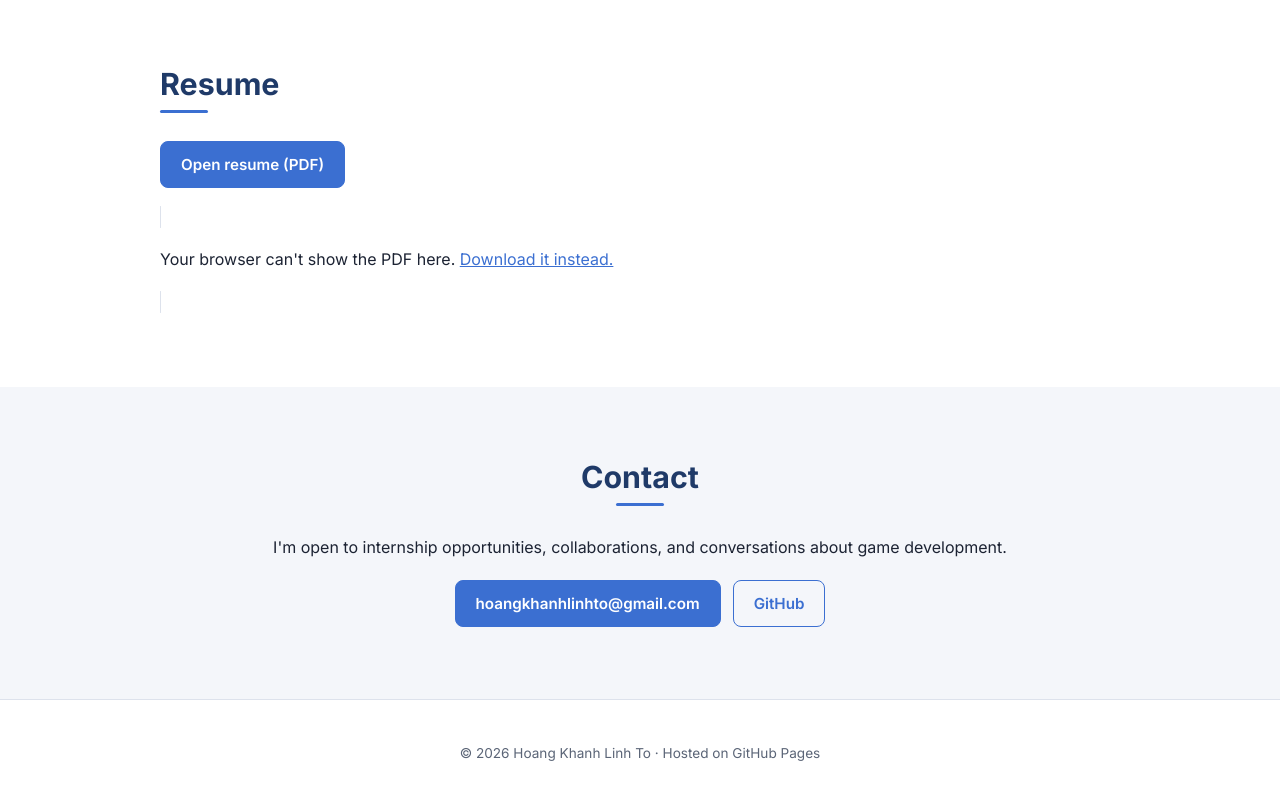
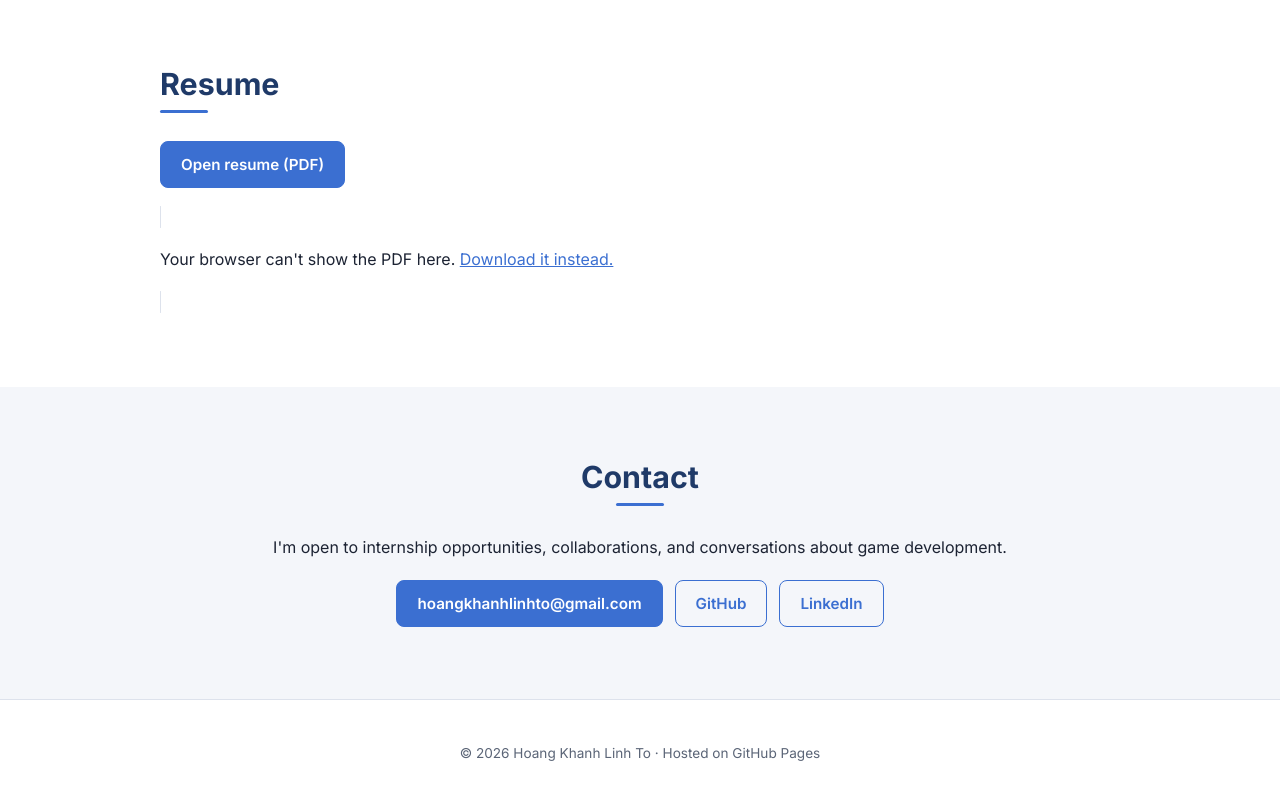
Before and after one commit to hto-00/hto-00.github.io, a plain HTML site: page index.html in a window 1280 px wide. Shown: the part 3298-4098 px from the top of the page. Drawn offline with Linux system fonts and the light colour scheme.

Commit message:
Update index.html

```diff
--- a/index.html
+++ b/index.html
@@ -184,8 +184,7 @@ Stamina   [####------]
       <div class="contact-links">
         <a class="btn primary" href="mailto:hoangkhanhlinhto@gmail.com">hoangkhanhlinhto@gmail.com</a>
         <a class="btn" href="https://github.com/hto-00" target="_blank" rel="noopener">GitHub</a>
-        <!-- <a class="btn" href="www.linkedin.com/in/hoang-khanh-linh-to" target="_blank" rel="noopener">LinkedIn</a> -->
-      </div>
+          <a class="btn" href="https://www.linkedin.com/in/hoang-khanh-linh-to" target="_blank" rel="noopener">LinkedIn</a>
     </div>
   </section>
 
```
